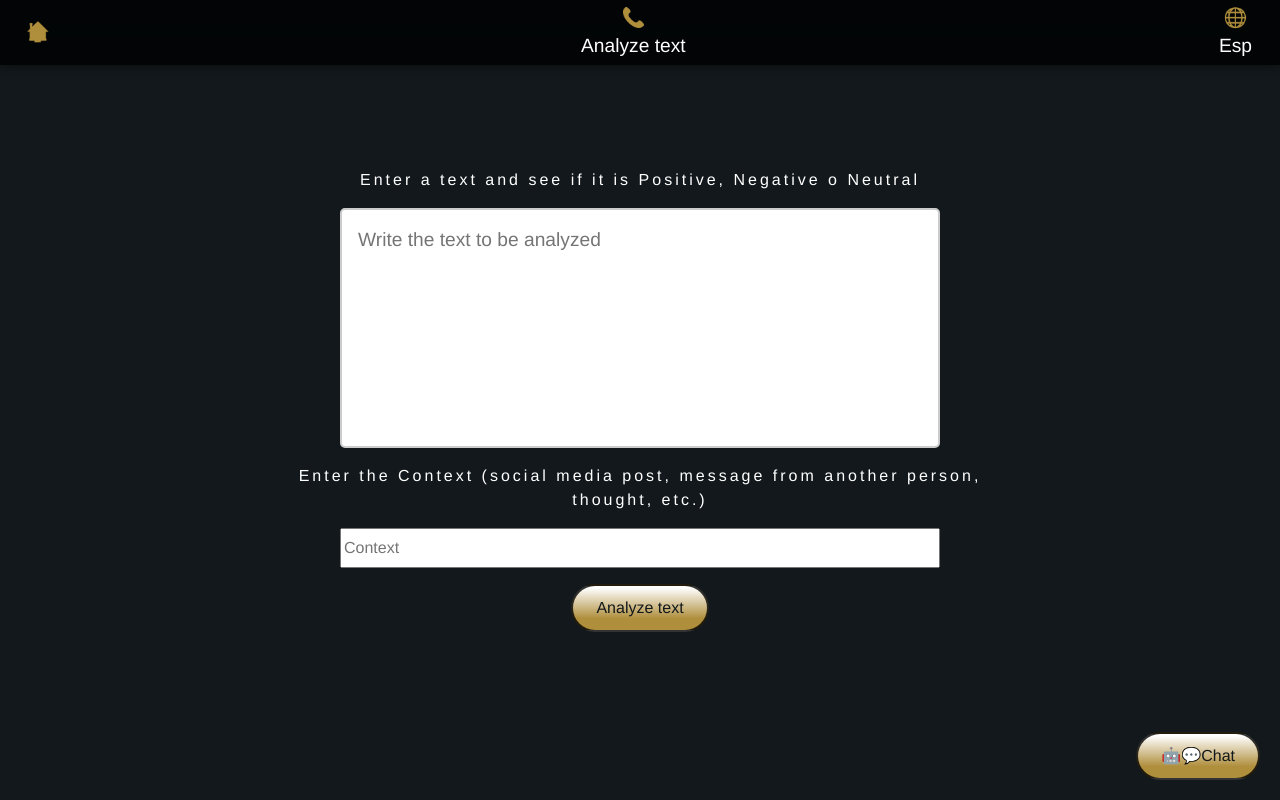
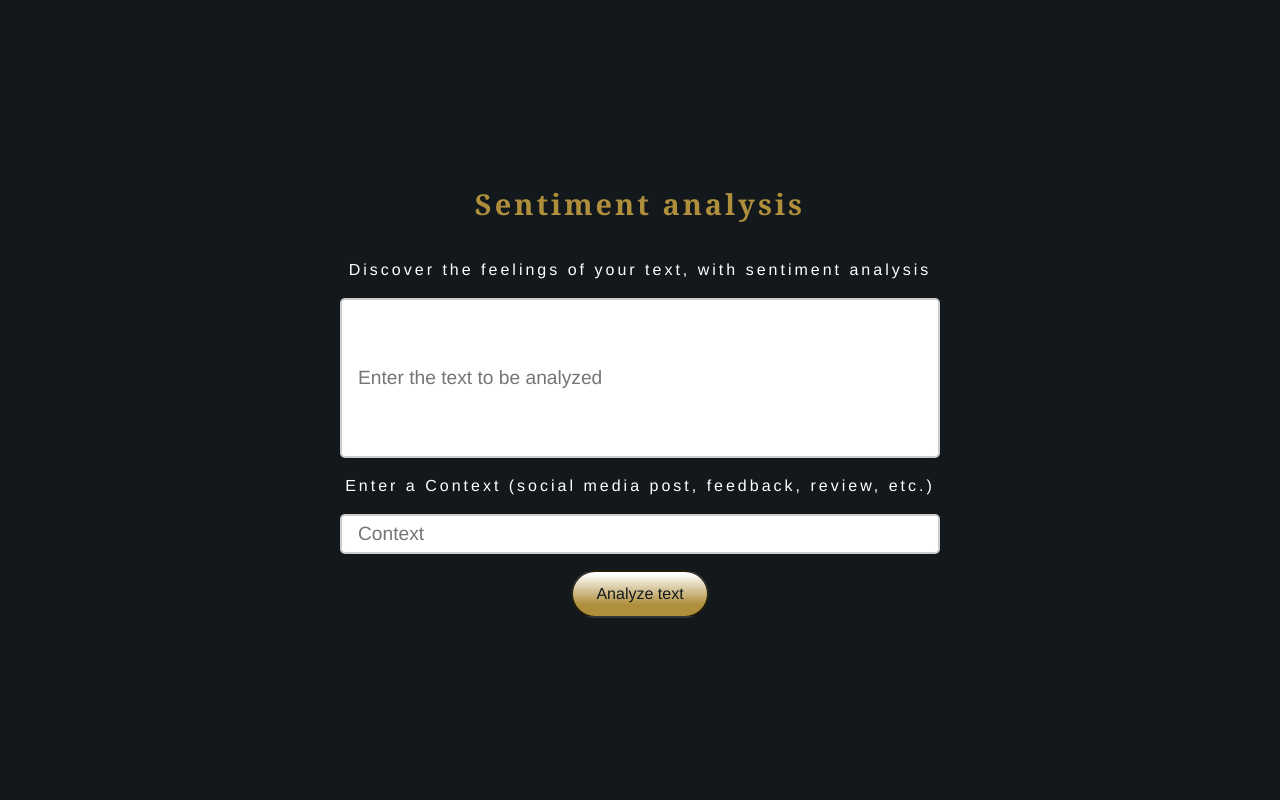
Before and after one commit to MEGAFRAN/clubtal, a Next.js app: page /sentiment-analysis in a window 1280 px wide. Shown: the top 800 px of the page. Built offline with nearby package versions, Linux system fonts and the light colour scheme.

Commit message:
feature/wa-35: text analysis component

```diff
--- a/app/components/sections/above_fold/header/SentimentAnalysisHeader.tsx
+++ b/app/components/sections/above_fold/header/SentimentAnalysisHeader.tsx
@@ -1,50 +1,10 @@
-import { useState } from "react"
-import styles from "../../../../styles/sections/header.module.scss"
 import { HeaderProps } from "../../../../constants/types/components_props/types"
-import LoginForm from "../../../login_form/login_form"
-import Navbar from "../navbar/Navbar"
-import Button from "../../../button/Button"
-import createMagicLink from "../../../../services/form_services/create_magic_link/create-magic-link.service"
+import styles from "../../../../styles/sections/sentiment-analysis-header.module.scss"
 import TextAnalysis from "../../../text_analysis/TextAnalysis"
 
-const SentimentAnalysisHeader = ({
-  title,
-  text,
-  buttonText,
-  sectionToScroll,
-  withMagicLink,
-}: HeaderProps) => {
-  const [isSubmitting, setIsSubmitting] = useState(false)
-  const [message, setMessage] = useState("")
-
-  const handleSubmit = async (email: string) => {
-    setIsSubmitting(true)
-    setMessage("Submitting data...")
-
-    const response = await createMagicLink(email)
-
-    if (response.ok) {
-      setMessage("Magic link sent to email, please verify.")
-    } else {
-      setMessage("Error: Please try filling the form again.")
-    }
-
-    setIsSubmitting(false)
-  }
-
-  return (
+const SentimentAnalysisHeader = ({ title, text, buttonText }: HeaderProps) => (
   <header className={styles.container}>
-      <Navbar
-        buttonText={buttonText}
-        mail={"info@clubtal.com"}
-        withToogleMenu={false}
-        withLanguageToggle={true}
-        withLoginButton={false}
-        withContactButton={true}
-        withHomeButton={true}
-        sectionToScroll={sectionToScroll}
-      />
-
+    <h1>{title[2]}</h1>
     <TextAnalysis
       textCta={title[0]}
       inputCta={title[1]}
@@ -54,5 +14,4 @@ const SentimentAnalysisHeader = ({
     />
   </header>
 )
-}
 export default SentimentAnalysisHeader
--- a/app/components/text_analysis/TextAnalysis.tsx
+++ b/app/components/text_analysis/TextAnalysis.tsx
@@ -13,12 +13,17 @@ const TextAnalysis = ({
   const [userMessageContext, setUserMessageContext] = useState("")
   const [userMessage, setUserMessage] = useState("")
   const [textAnalysisResponse, setTextAnalysisResponse] = useState("")
+  const [errorMessage, setErrorMessage] = useState("")
 
-  async function handleSubmit() {
-    if (!userMessage.trim()) return
+  async function handleSubmit(event: React.FormEvent<HTMLFormElement>) {
+    event.preventDefault()
+    if (!userMessage.trim() || !userMessageContext.trim()) {
+      setErrorMessage("Please fill out both fields.")
+      return
+    }
 
     try {
-      const response = await getSentimentAnalysis(userMessage)
+      const response = await getSentimentAnalysis(userMessage, userMessageContext)
       const data = await response.json()
       setTextAnalysisResponse(data.content)
       console.log(data)
@@ -27,22 +32,57 @@ const TextAnalysis = ({
     }
   }
 
+  function handleValidation(event: React.FormEvent<HTMLInputElement>) {
+    const input = event.target as HTMLInputElement
+    input.setCustomValidity("This field is required.")
+  }
+
+  function handleInput(event: React.FormEvent<HTMLInputElement>) {
+    const input = event.target as HTMLInputElement
+    input.setCustomValidity("")
+  }
+
   return (
     <div className={styles.container}>
-      <span>{textCta}</span>
-      <textarea
+      <form onSubmit={handleSubmit}>
+        <label htmlFor="user-message">{textCta}</label>
+        <input
+          className={styles.user_message}
+          id="user-message"
+          type="text"
           placeholder={textAreaPlaceholder}
           value={userMessage}
           onChange={(event) => setUserMessage(event.target.value)}
+          aria-label={textAreaPlaceholder}
+          aria-invalid={!userMessage.trim()}
+          aria-describedby="user-message-error"
+          onInvalid={handleValidation}
+          onInput={handleInput}
+          required
         />
-      <span>{inputCta}</span>
+        <label htmlFor="user-message-context">{inputCta}</label>
         <input
+          className={styles.user_message_context}
+          id="user-message-context"
+          type="text"
           placeholder={inputPlaceholder}
           value={userMessageContext}
           onChange={(event) => setUserMessageContext(event.target.value)}
+          aria-label={inputPlaceholder}
+          aria-invalid={!userMessageContext.trim()}
+          aria-describedby="user-message-context-error"
+          onInvalid={handleValidation}
+          onInput={handleInput}
+          required
         />
-      <button onClick={handleSubmit}>{buttonText}</button>
-      {textAnalysisResponse ? <p>{textAnalysisResponse}</p> : null}
+        <button type="submit">{buttonText}</button>
+        {textAnalysisResponse && <p>{textAnalysisResponse}</p>}
+        {errorMessage && (
+          <p id="error-message" role="alert">
+            {errorMessage}
+          </p>
+        )}
+      </form>
     </div>
   )
 }
--- a/app/services/pages/sentiment-analysis.ts
+++ b/app/services/pages/sentiment-analysis.ts
@@ -13,8 +13,9 @@ const SENTIMENT_ANALYSIS_TEXT = {
 
   spanish: {
 
-    ctaText: ["Ingresa un texto, mira si es Positivo, Negativo o Neutral",
-    "Ingresa el contexto (post red social, mensaje de otra persona, pensamiento, etc)"
+    ctaText: ["Descubre las emociones de tu texto, con análisis de opiniones",
+    "Ingresa un contexto (post red social, retroalimentacion, reseña, etc)",
+    "Análisis de opiniones"
     ],
 
     placeholdersTexts: ["Escribe el texto a analizar",
@@ -54,11 +55,11 @@ const SENTIMENT_ANALYSIS_TEXT = {
 
   english: {
 
-    ctaText: ["Enter a text and see if it is Positive, Negative o Neutral",
-    "Enter the Context (social media post, message from another person, thought, etc.)"
+    ctaText: ["Discover the feelings of your text, with sentiment analysis",
+    "Enter a Context (social media post, feedback, review, etc.)", "Sentiment analysis"
     ],
 
-    placeholdersTexts: ["Write the text to be analyzed",
+    placeholdersTexts: ["Enter the text to be analyzed",
     "Context"],
 
     ctaButtonTexts: [
--- a/app/services/text_analysis/get-sentiment-analysis.ts
+++ b/app/services/text_analysis/get-sentiment-analysis.ts
@@ -1,13 +1,13 @@
 import { GET_SENTIMENT_ANALYSIS } from "../api/variables"
 import { handleError, handleResponse } from "../utils/reponse/response"
 
-async function getSentimentAnalysis(text: string): Promise<Response> {
+async function getSentimentAnalysis(text: string, context: string): Promise<Response> {
   return fetch(GET_SENTIMENT_ANALYSIS, {
     method: "POST",
     headers: {
       "Content-Type": "application/json",
     },
-    body: JSON.stringify({ text }),
+    body: JSON.stringify({ text, context }),
   })
     .then(handleResponse)
     .catch(handleError)
--- a/app/styles/components/text-analysis.module.scss
+++ b/app/styles/components/text-analysis.module.scss
@@ -6,30 +6,27 @@
     display: flex;
     flex-direction: column;
     align-items: center;
-    gap: 1rem;
 
-    textarea {
-      height: 30vh;
-      width: 90vw;
-      max-height: 300px;
-      max-width: 600px;
+    form {
+      display: flex;
+      flex-direction: column;
+      align-items: center;
+      gap: 1rem;
+    }
+
+    input {
       padding: 1rem;
       font-size: 1.2rem;
       border: 2px solid #ccc;
       border-radius: 5px;
       resize: none;
+      width: 90vw;
+      max-width: 600px;
 
       &:focus {
         outline: none;
         border-color: #5a5a5a;
       }
-    }
-
-    input {
-      height: 5vh;
-      width: 90vw;
-      max-height: 100px;
-      max-width: 600px;
     }
 
     button {
@@ -54,7 +51,22 @@
     p {
       background-color: white;
       color: black;
+      width: 90vw;
+      max-width: 600px;
+      height: 20vh;
+      max-height: 300px;
       overflow-y: scroll;
       font-size: 1rem;
     }
+
+    .user_message {
+      height: 20vh;
+      max-height: 300px;
+    }
+
+    .user_message_context {
+      height: 5vh;
+      max-height: 100px;
+    }
+
   }
--- /dev/null
+++ b/app/styles/sections/sentiment-analysis-header.module.scss
@@ -0,0 +1,45 @@
+@use "../abstracts/colors";
+
+.container {
+  align-items: center;
+  background-color: colors.$primary-black;
+  display: flex;
+  flex-direction: column;
+  justify-content: center;
+  margin: auto;
+  height: 100vh;
+  max-width: 980px;
+  padding: clamp(4vh, 9vw, 4rem) clamp(5vw, 10vw, 18vw);
+  position: relative;
+  row-gap: clamp(3vh, 4vw, 4vh);
+  text-align: center;
+  z-index: 0;
+
+  h1 {
+    font-size: clamp(1.4rem, 5vw, 1.8rem);
+    color: colors.$primary-gold;
+  }
+
+  p {
+    color: colors.$primary-gold;
+    font-size: clamp(1.2rem, 5vw, 1.6rem);
+
+    em {
+      color: colors.$primary-white;
+      font-size: clamp(1.2rem, 5vw, 1.6rem);
+      font-weight: 500;
+    }
+  }
+
+  .cta_wrapper {
+    align-items: center;
+    display: flex;
+    flex-direction: column;
+    position: relative;
+    z-index: -1;
+
+    img {
+      height: clamp(280px, 30vw, 440px);
+    }
+  }
+}
--- a/pages/sentiment-analysis.tsx
+++ b/pages/sentiment-analysis.tsx
@@ -4,7 +4,6 @@ import { useState } from "react"
 import SENTIMENT_ANALYSIS_HEAD from "../app/constants/seo/sentimentAnalysisHead"
 import SENTIMENT_ANALYSIS_TEXT from "../app/services/pages/sentiment-analysis"
 import SectionAnalytics from "../app/components/sections/analytics/SectionAnalytics"
-import ChatBotToggle from "../app/components/chatbot_toogle/ChatBotToogle"
 import SectionContact from "../app/components/sections/contact/SectionContact"
 import languageContext from "../app/contexts/languageContext/languageContext"
 import SentimentAnalysisHeader from "../app/components/sections/above_fold/header/SentimentAnalysisHeader"
@@ -13,16 +12,14 @@ const SentimentAnalysis: NextPage = () => {
   const [isSecondaryLanguage, setSecondaryLanguage] = useState<boolean>(false)
 
   const currentLanguage = isSecondaryLanguage
-    ? { ...SENTIMENT_ANALYSIS_TEXT.english }
-    : { ...SENTIMENT_ANALYSIS_TEXT.spanish }
+    ? { ...SENTIMENT_ANALYSIS_TEXT.spanish }
+    : { ...SENTIMENT_ANALYSIS_TEXT.english }
 
-  const { ctaText, placeholdersTexts, ctaButtonTexts, sectionsTitles, formText, chatbotText } =
-    currentLanguage
+  const { ctaText, placeholdersTexts, ctaButtonTexts, sectionsTitles, formText } = currentLanguage
 
   return (
     <languageContext.Provider value={{ isSecondaryLanguage, setSecondaryLanguage }}>
       <Head>{SENTIMENT_ANALYSIS_HEAD}</Head>
-
       <SentimentAnalysisHeader
         title={ctaText}
         text={placeholdersTexts}
@@ -30,11 +27,6 @@ const SentimentAnalysis: NextPage = () => {
         sectionToScroll={SENTIMENT_ANALYSIS_TEXT.sectionsIds.contact}
       />
       <SectionContact formText={formText} title={sectionsTitles[5]} />
-      <ChatBotToggle
-        initialMessage={chatbotText.initialMessage}
-        inputPlaceholderText={chatbotText.inputPlaceholderText}
-        sendButtonText={chatbotText.sendButtonText}
-      />
       <SectionAnalytics />
     </languageContext.Provider>
   )
```
Lines whose indentation alone changed are shown as unchanged.
